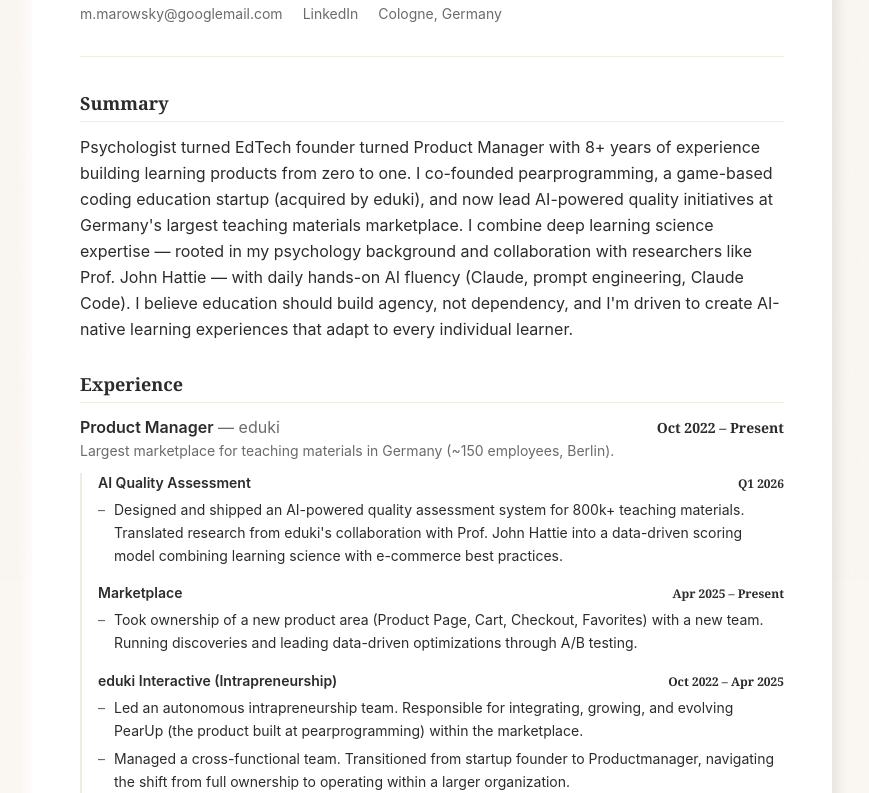
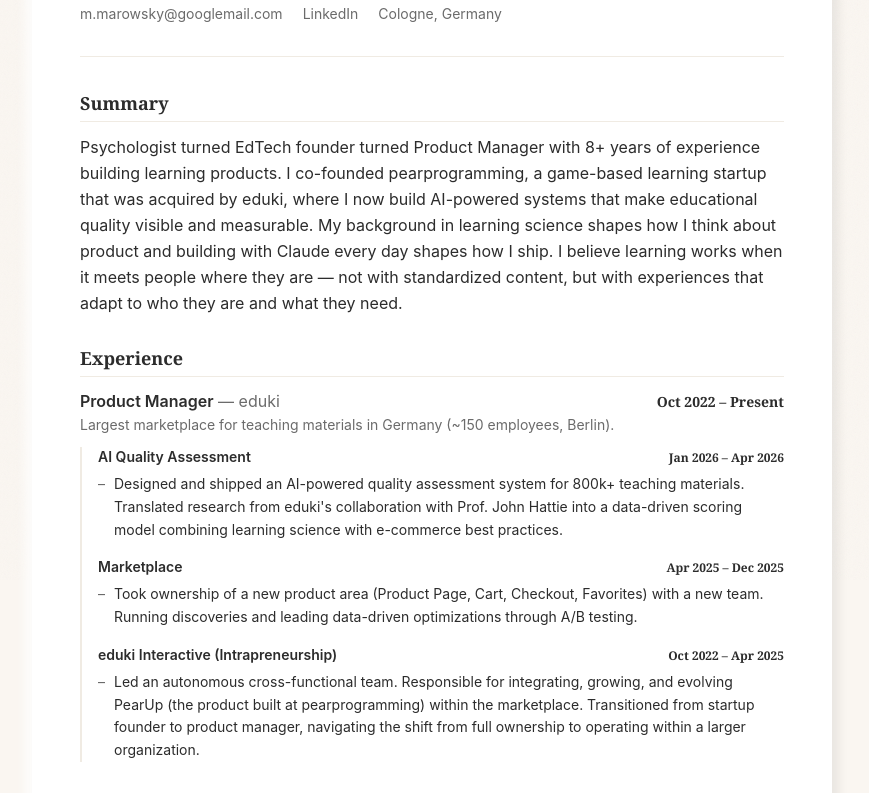
Before and after one commit to Maxlemoar/CV, a Next.js app: page /cv in a window 1280 px wide. Shown: the part 220-1013 px from the top of the page, without its empty margins (208-1077 px from the left). Built offline with nearby package versions, Linux system fonts and the light colour scheme.

Commit message:
fix: sharpen CV summary, refine experience details and timeline
Co-Authored-By: Claude Opus 4.6 (1M context) <noreply@anthropic.com>

```diff
--- a/src/app/cv/CVDocument.tsx
+++ b/src/app/cv/CVDocument.tsx
@@ -17,14 +17,14 @@ const experience = [
     subroles: [
       {
         title: "AI Quality Assessment",
-        period: "Q1 2026",
+        period: "Jan 2026 – Apr 2026",
         bullets: [
           "Designed and shipped an AI-powered quality assessment system for 800k+ teaching materials. Translated research from eduki's collaboration with Prof. John Hattie into a data-driven scoring model combining learning science with e-commerce best practices.",
         ],
       },
       {
         title: "Marketplace",
-        period: "Apr 2025 – Present",
+        period: "Apr 2025 – Dec 2025",
         bullets: [
           "Took ownership of a new product area (Product Page, Cart, Checkout, Favorites) with a new team. Running discoveries and leading data-driven optimizations through A/B testing.",
         ],
@@ -33,8 +33,7 @@ const experience = [
         title: "eduki Interactive (Intrapreneurship)",
         period: "Oct 2022 – Apr 2025",
         bullets: [
-          "Led an autonomous intrapreneurship team. Responsible for integrating, growing, and evolving PearUp (the product built at pearprogramming) within the marketplace.",
-          "Managed a cross-functional team. Transitioned from startup founder to Productmanager, navigating the shift from full ownership to operating within a larger organization.",
+          "Led an autonomous cross-functional team. Responsible for integrating, growing, and evolving PearUp (the product built at pearprogramming) within the marketplace. Transitioned from startup founder to product manager, navigating the shift from full ownership to operating within a larger organization.",
         ],
       },
     ],
@@ -55,9 +54,8 @@ const experience = [
     description:
       "I co-founded pearprogramming. A startup based in Osnabrück that developed a game-based learning app (PearUp) teaching programming to students through an entrepreneurship narrative.",
     bullets: [
-      "Wore every hat: CEO, Product Owner, Scrum Master, UX/UI Designer, Researcher, and grant writer. Built and led a team of ~10.",
+      "CEO, Product Owner, Scrum Master, UX/UI Designer, Researcher, and grant writer. Built and led a team of ~10.",
       "Received EXIST Gründerstipendium (federal startup grant). Won the delina 2020 (Germany's largest e-learning award). Participated in MindCET, an Israeli EdTech startup incubator.",
-      "Designed the learning experience: students founded a virtual startup, made business decisions, and progressed from visual programming (Google Blockly) to text-based languages.",
     ],
     subroles: [],
   },
@@ -173,16 +171,14 @@ export default function CVDocument() {
         <Section title="Summary">
           <p className="leading-relaxed text-ink">
             Psychologist turned EdTech founder turned Product Manager with 8+
-            years of experience building learning products from zero to one. I
-            co-founded pearprogramming, a game-based coding education startup
-            (acquired by eduki), and now lead AI-powered quality initiatives at
-            Germany&apos;s largest teaching materials marketplace. I combine deep
-            learning science expertise — rooted in my psychology background and
-            collaboration with researchers like Prof. John Hattie — with daily
-            hands-on AI fluency (Claude, prompt engineering, Claude Code). I
-            believe education should build agency, not dependency, and I&apos;m
-            driven to create AI-native learning experiences that adapt to every
-            individual learner.
+            years of experience building learning products. I co-founded
+            pearprogramming, a game-based learning startup that was acquired by
+            eduki, where I now build AI-powered systems that make educational
+            quality visible and measurable. My background in learning science
+            shapes how I think about product and building with Claude every day
+            shapes how I ship. I believe learning works when it meets people
+            where they are — not with standardized content, but with
+            experiences that adapt to who they are and what they need.
           </p>
         </Section>
 
```
